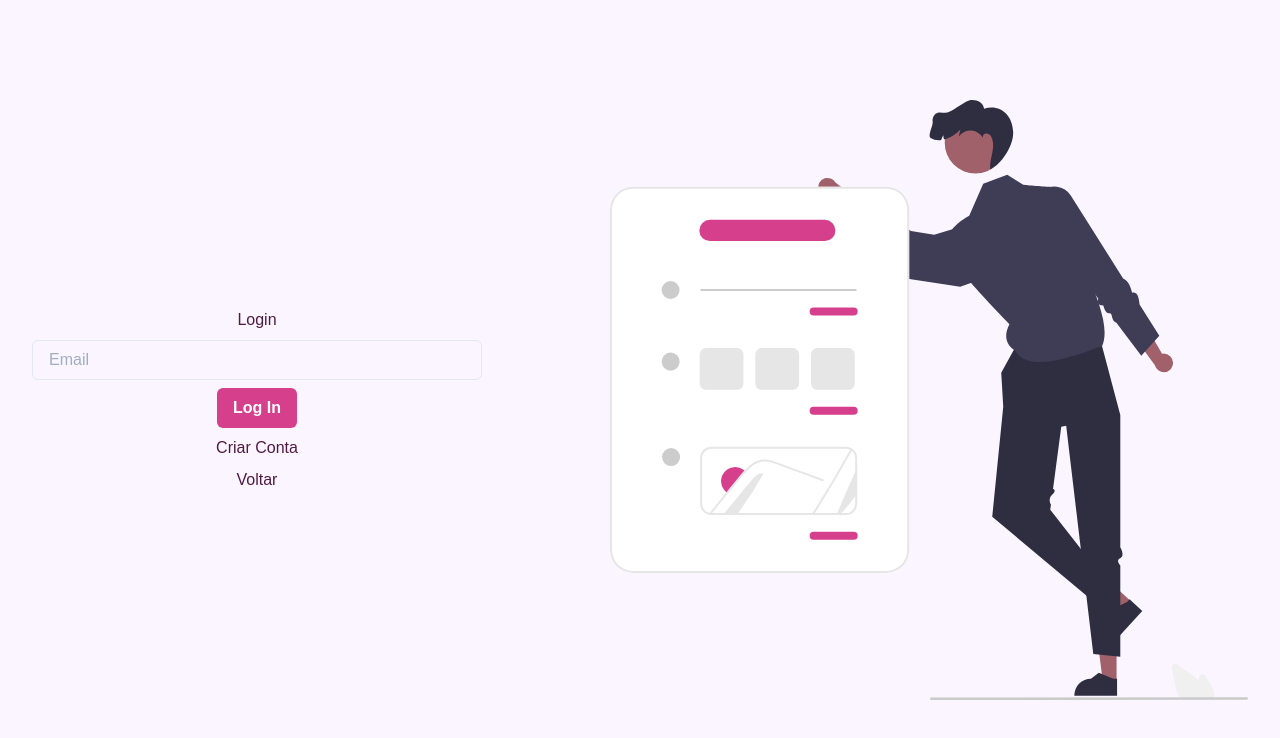
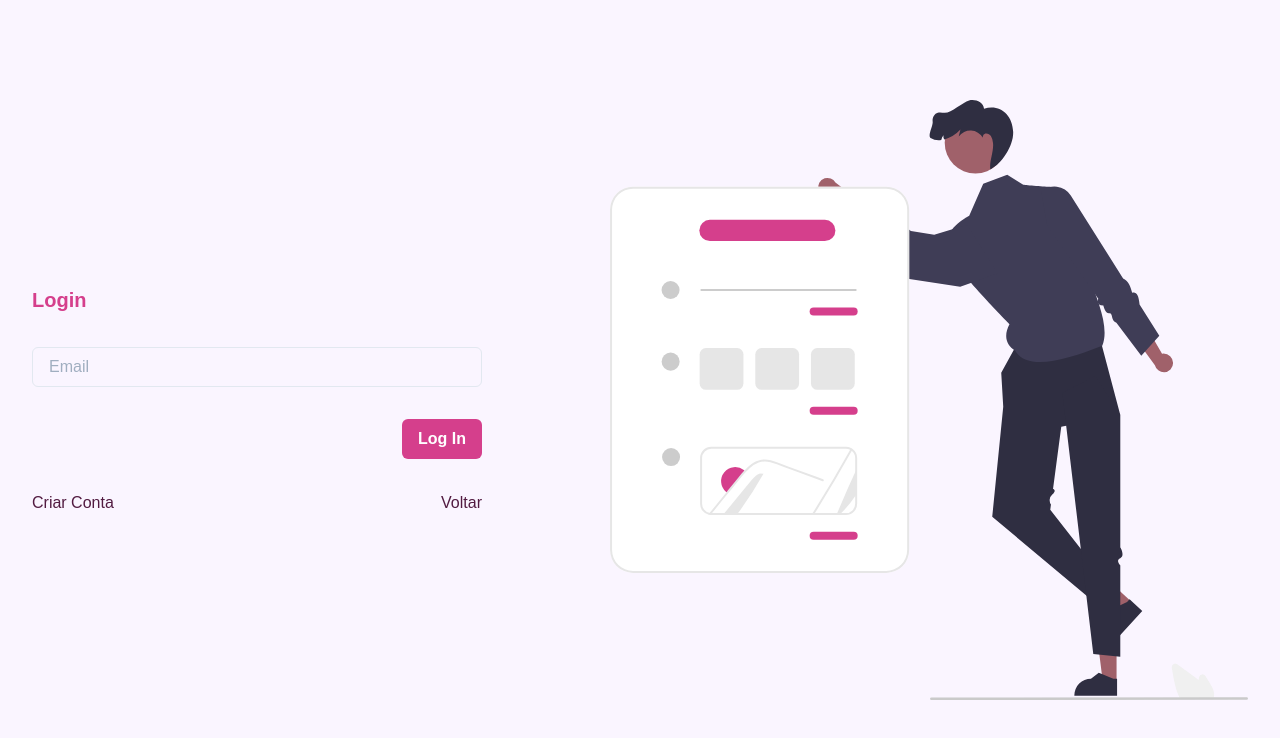
Before and after one commit to fischerafael/clientr, a Next.js app: page /login in a window 1280 px wide. Shown: the top 738 px of the page. Built offline with nearby package versions, Linux system fonts and the light colour scheme.

Commit message:
feat: style login page

```diff
--- a/src/components/Atoms/NextLink/index.tsx
+++ b/src/components/Atoms/NextLink/index.tsx
@@ -10,7 +10,9 @@ interface NextLinkProps {
 export const NextLink = ({ href, label }: NextLinkProps) => {
   return (
     <Link href={href}>
-      <Text as="a">{label}</Text>
+      <Text _hover={{ color: "pink.500", cursor: "pointer" }} as="a">
+        {label}
+      </Text>
     </Link>
   );
 };
--- a/src/pages/PagePublicLogin/index.tsx
+++ b/src/pages/PagePublicLogin/index.tsx
@@ -1,6 +1,6 @@
 import React from "react";
 
-import { Button, Flex, Input, Text, VStack } from "@chakra-ui/react";
+import { Button, HStack, Input, Text, VStack } from "@chakra-ui/react";
 
 import { TemplatePagePublic } from "../../components/Templates/TemplatePublicPage";
 import { NextLink } from "../../components/Atoms/NextLink";
@@ -9,15 +9,21 @@ export const PagePublicLogin = () => {
   return (
     <TemplatePagePublic
       leftSection={
-        <VStack w="full">
-          <Text>Login</Text>
+        <VStack w="full" align="flex-start" spacing="8">
+          <Text fontWeight="bold" color="pink.500" fontSize="xl">
+            Login
+          </Text>
 
           <Input placeholder="Email" />
 
-          <Button colorScheme="pink">Log In</Button>
+          <Button alignSelf="flex-end" colorScheme="pink">
+            Log In
+          </Button>
 
-          <NextLink href="/create-account" label="Criar Conta" />
-          <NextLink href="/" label="Voltar" />
+          <HStack w="full" justify="space-between">
+            <NextLink href="/create-account" label="Criar Conta" />
+            <NextLink href="/" label="Voltar" />
+          </HStack>
         </VStack>
       }
     />
```
